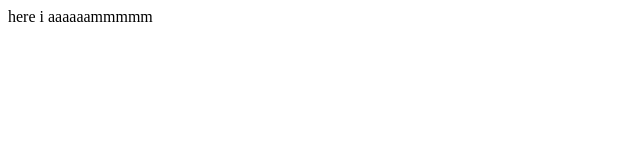
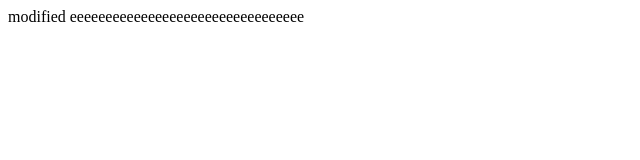
Before and after one commit to JasmineJJ/coursera-test, a plain HTML site: page site/index.html in a window 1280 px wide. Shown: the whole page, without its empty margins (0-640 px from the left). Drawn offline with Linux system fonts and the light colour scheme.

Commit message:
Update index.html

```diff
--- a/site/index.html
+++ b/site/index.html
@@ -6,6 +6,6 @@
     <title>Document</title>
 </head>
 <body>
-    here i aaaaaammmmm
+    modified eeeeeeeeeeeeeeeeeeeeeeeeeeeeeeeee
 </body>
 </html>
```
